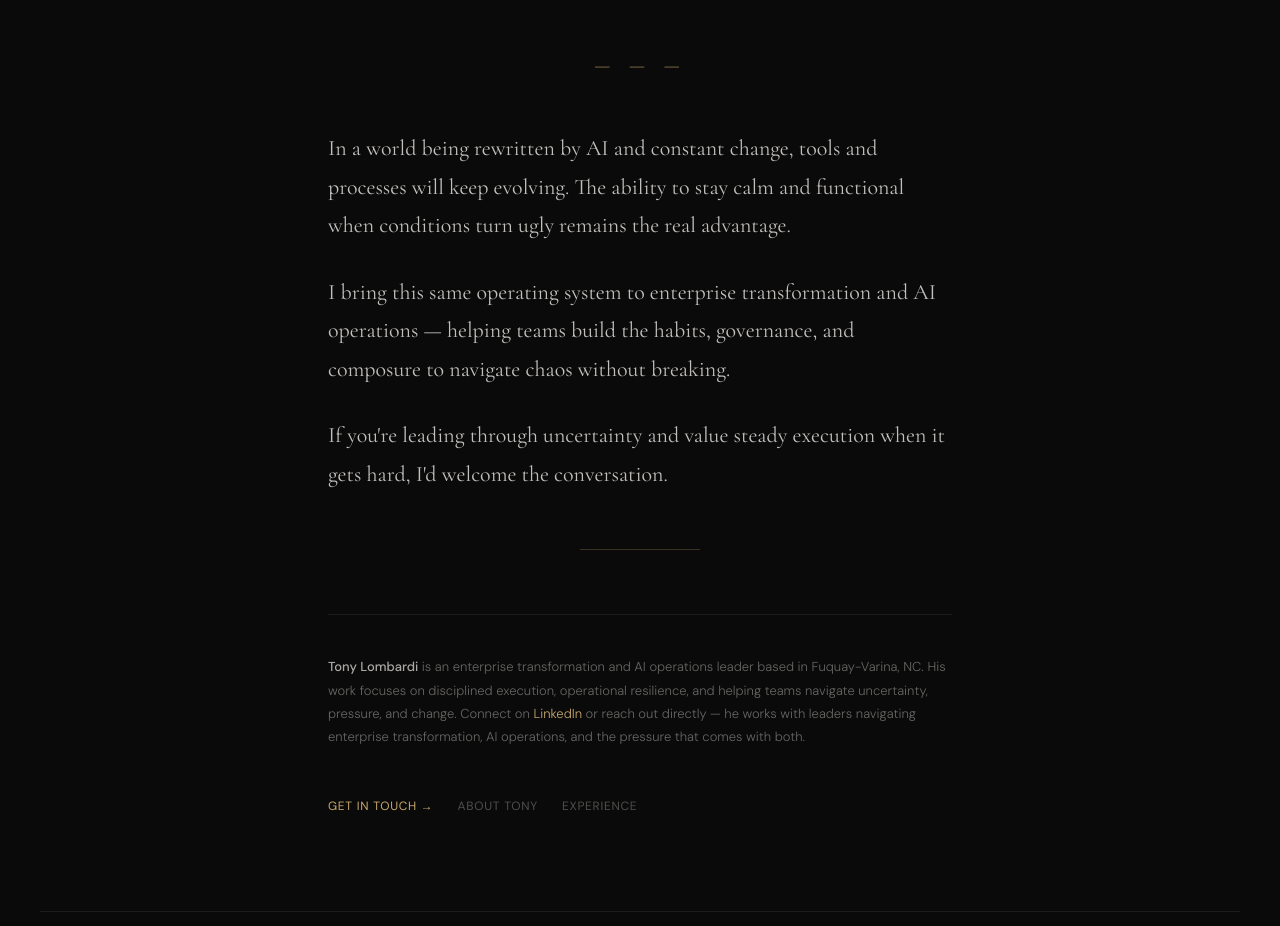
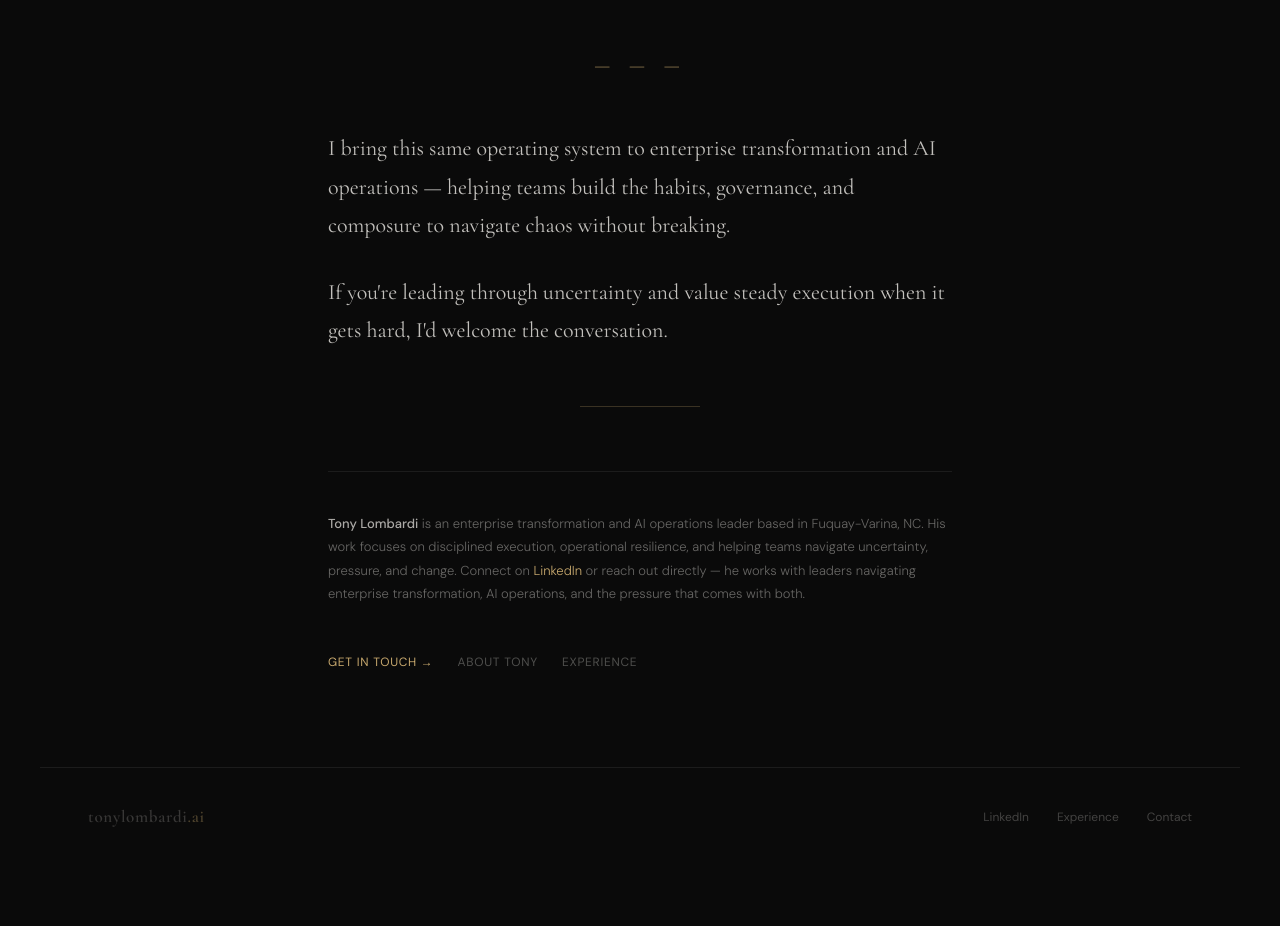
Before and after one commit to tonylombardi-22/personal_branding, a Next.js app: page /writing in a window 1280 px wide. Shown: the part 3223-4149 px from the top of the page. After the commit the page ends 4089 px from the top, so only its background shows below. Built offline with nearby package versions, Linux system fonts and the light colour scheme.

Commit message:
Tighten closing section of writing article

```diff
--- a/app/writing/page.tsx
+++ b/app/writing/page.tsx
@@ -528,12 +528,6 @@ export default function Writing() {
             </span>
 
             <p>
-              In a world being rewritten by AI and constant change, tools and processes
-              will keep evolving. The ability to stay calm and functional when conditions
-              turn ugly remains the real advantage.
-            </p>
-
-            <p>
               I bring this same operating system to enterprise transformation and AI
               operations — helping teams build the habits, governance, and composure
               to navigate chaos without breaking.
```
